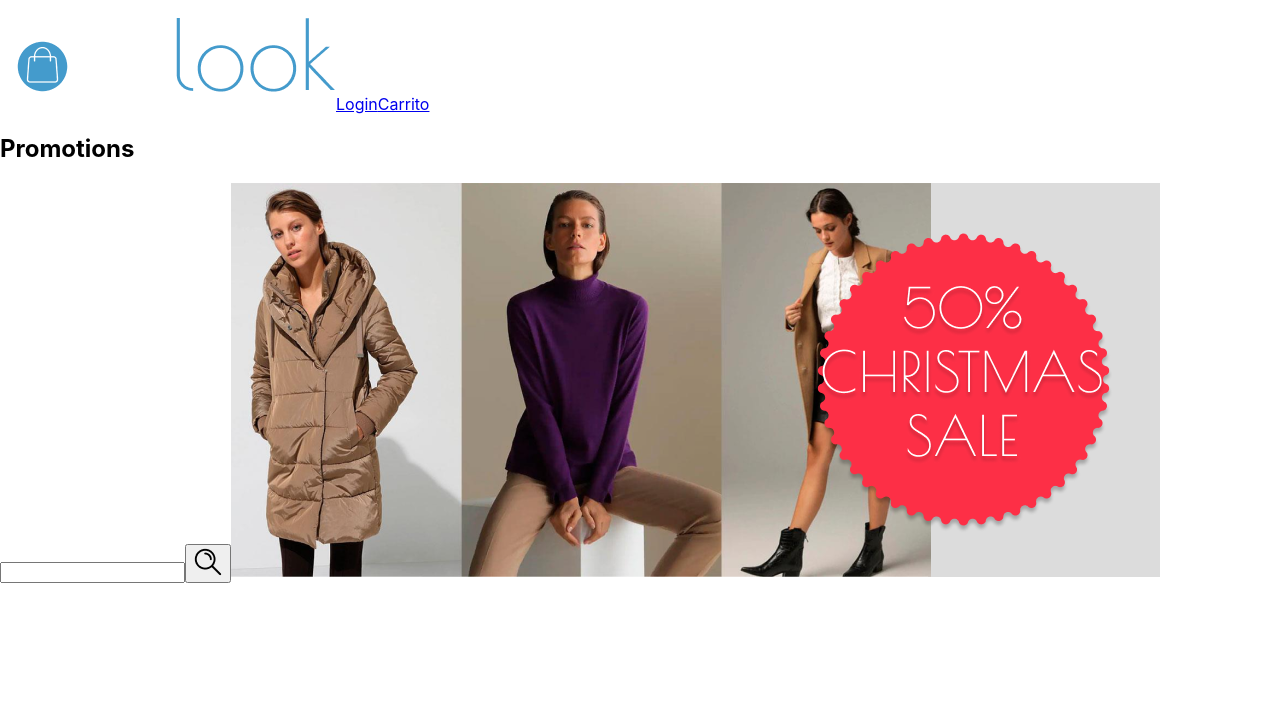
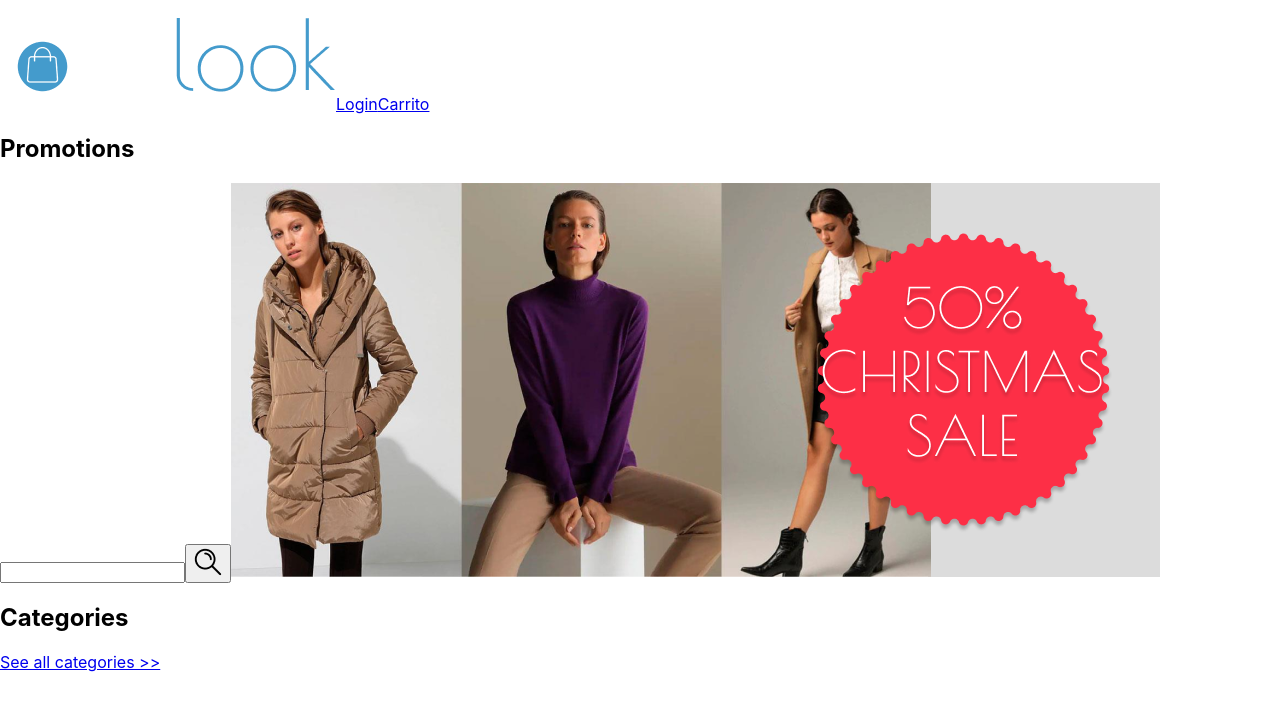
Before and after one commit to isvaoc/mock-hack, a React (Create React App) app in the folder total-look/: page / in a window 1280 px wide. Shown: the top 710 px of the page. Built offline with nearby package versions, Linux system fonts and the light colour scheme.

Commit message:
se agregan elementos al home

```diff
--- a/total-look/src/components/Home.js
+++ b/total-look/src/components/Home.js
@@ -8,11 +8,11 @@ export default function Home() {
     return (
         <>
         <div>
-             <header>
-                <img src={logo} alt="logo"></img>
-                <Link to ='/login'>Login</Link>
-                <Link to ='/categories'>Carrito</Link>
-             </header>
+            <header>
+              <img src={logo} alt="logo"></img>
+              <Link to ='/login'>Login</Link>
+              <Link to ='/categories'>Carrito</Link>
+            </header>
         </div>
         <div>
             <h2>Promotions</h2>
@@ -20,6 +20,10 @@ export default function Home() {
             <button><img src={lupa} alt="lupa"/></button>
             <Link to ='/discounts'><img src={desc} alt="desc"></img></Link>
         </div>
+        <div>
+            <h2>Categories</h2>
+            <Link to ='/categories'>See all categories >></Link>
+        </div>
 
         </>
     )
```
Also changed, not shown: 1 other file (tests, documents, lock files or other folders).
